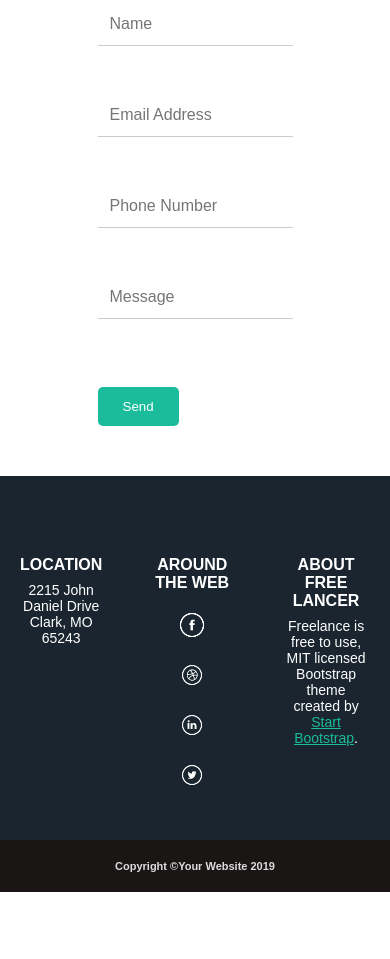
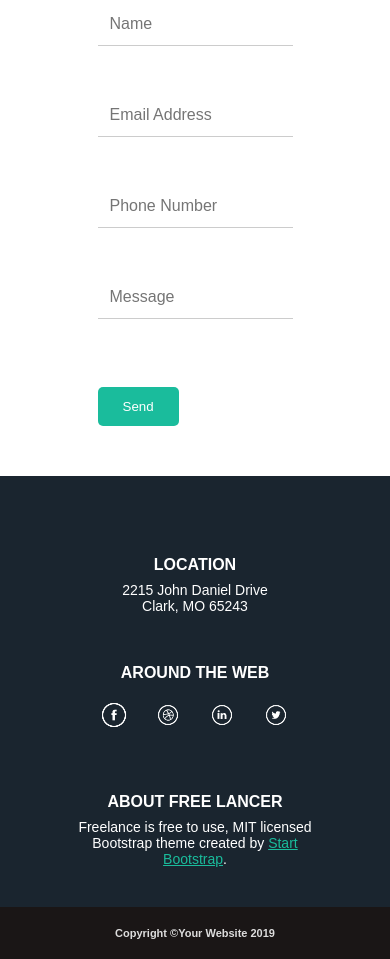
Before and after one commit to MikkieTee02/starts-bootstrap, a plain HTML site: page index.html in a window 390 px wide. Shown: the part 3453-4412 px from the top of the page. Before the commit the page ends 4345 px from the top, so only its background shows below. Drawn offline with Linux system fonts and the light colour scheme.

Commit message:
mobile footer

```diff
--- a/style.css
+++ b/style.css
@@ -343,4 +343,16 @@ footer img {
   display: block;
 }
 
+
+footer ul {
+
+  display: flex;
+  flex-direction: column;
+  justify-content: center;
+  padding: 20px;
+  gap: 50px;
+
 }
+
+
+}
```
